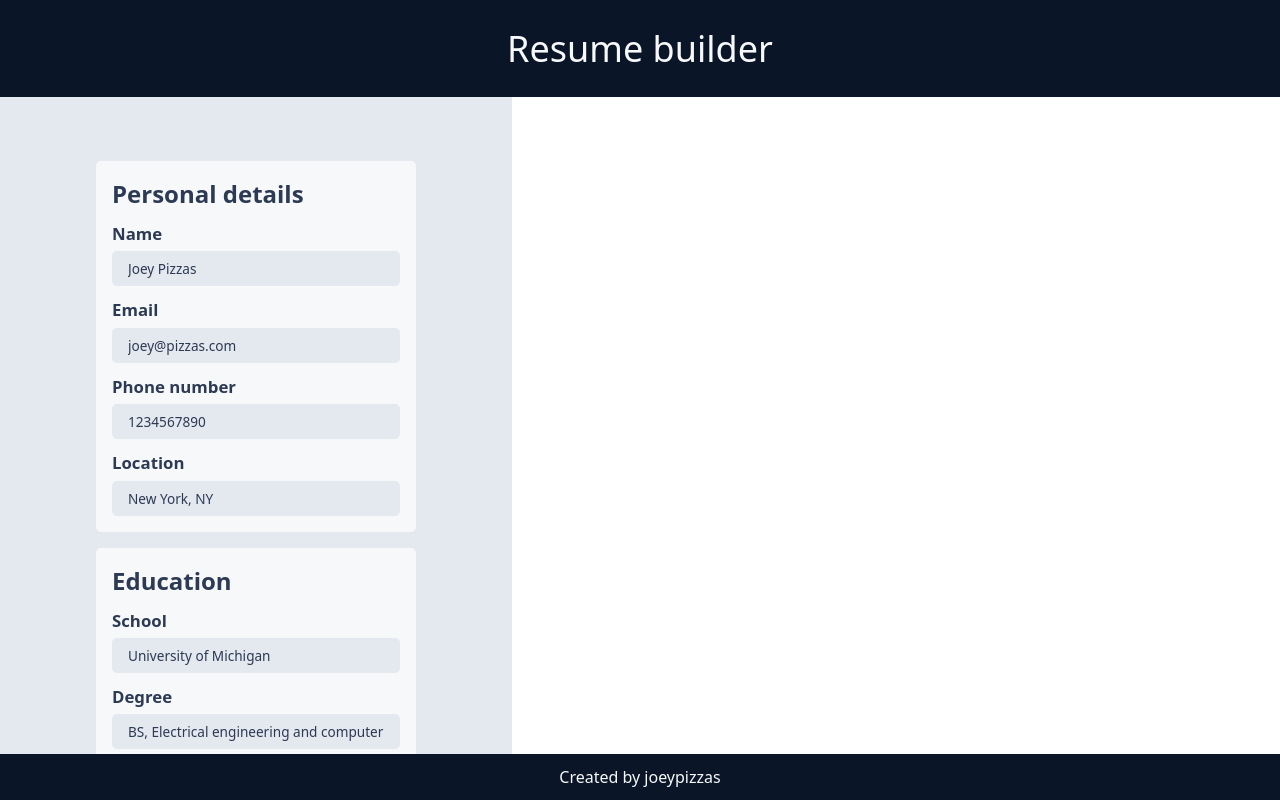
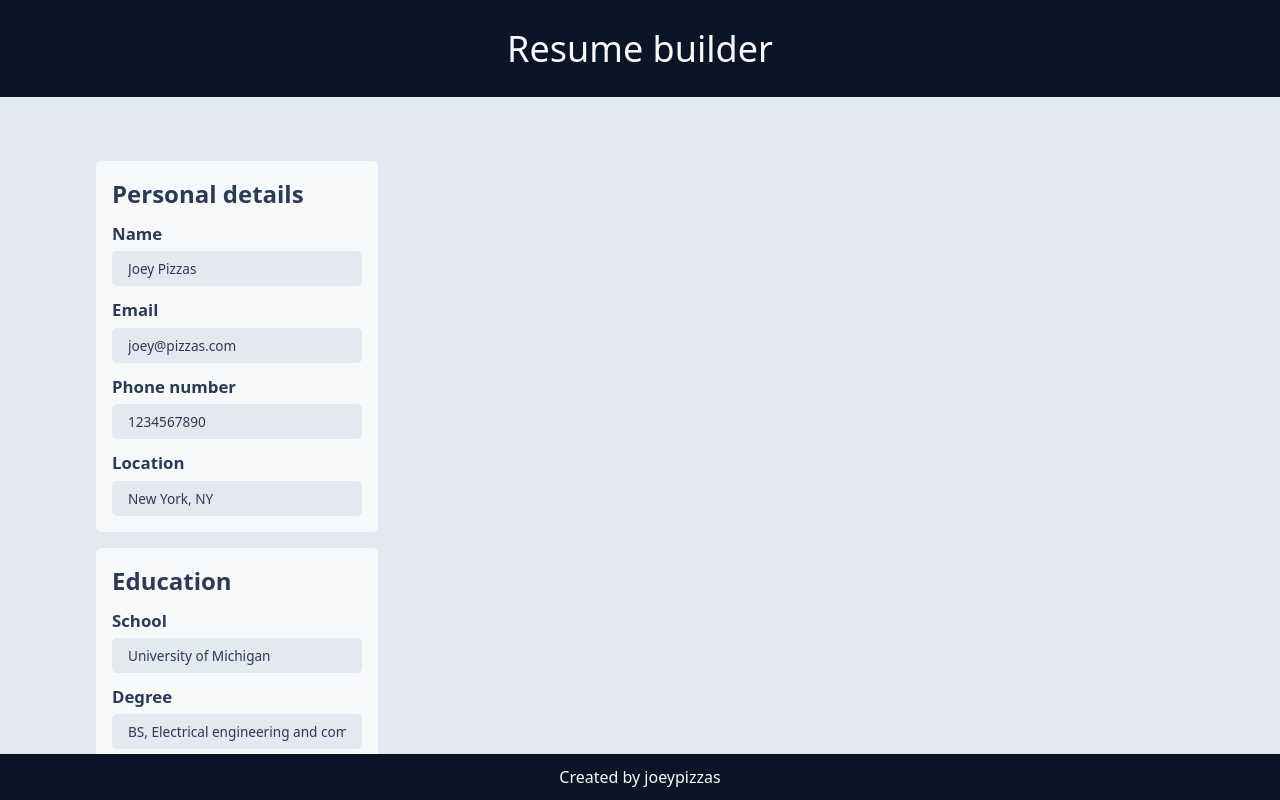
Before and after one commit to joeypizzas/resume-app, a React (Vite) app: page / in a window 1280 px wide. Built offline with nearby package versions, Linux system fonts and the light colour scheme.

Commit message:
Invoked ResumePreviewContainer

```diff
--- a/src/components/ResumeContainer/ResumeContainer.jsx
+++ b/src/components/ResumeContainer/ResumeContainer.jsx
@@ -2,13 +2,13 @@
 
 import "./ResumeContainer.css";
 import { ResumeBuilder } from "../ResumeBuilder/ResumeBuilder.jsx";
-import { ResumePreview } from "../ResumePreview/ResumePreview.jsx";
+import { ResumePreviewContainer } from "../ResumePreviewContainer/ResumePreviewContainer.jsx";
 
 export function ResumeContainer() {
   return (
     <div className="resume-container">
       <ResumeBuilder></ResumeBuilder>
-      <ResumePreview></ResumePreview>
+      <ResumePreviewContainer></ResumePreviewContainer>
     </div>
   );
 }
```
